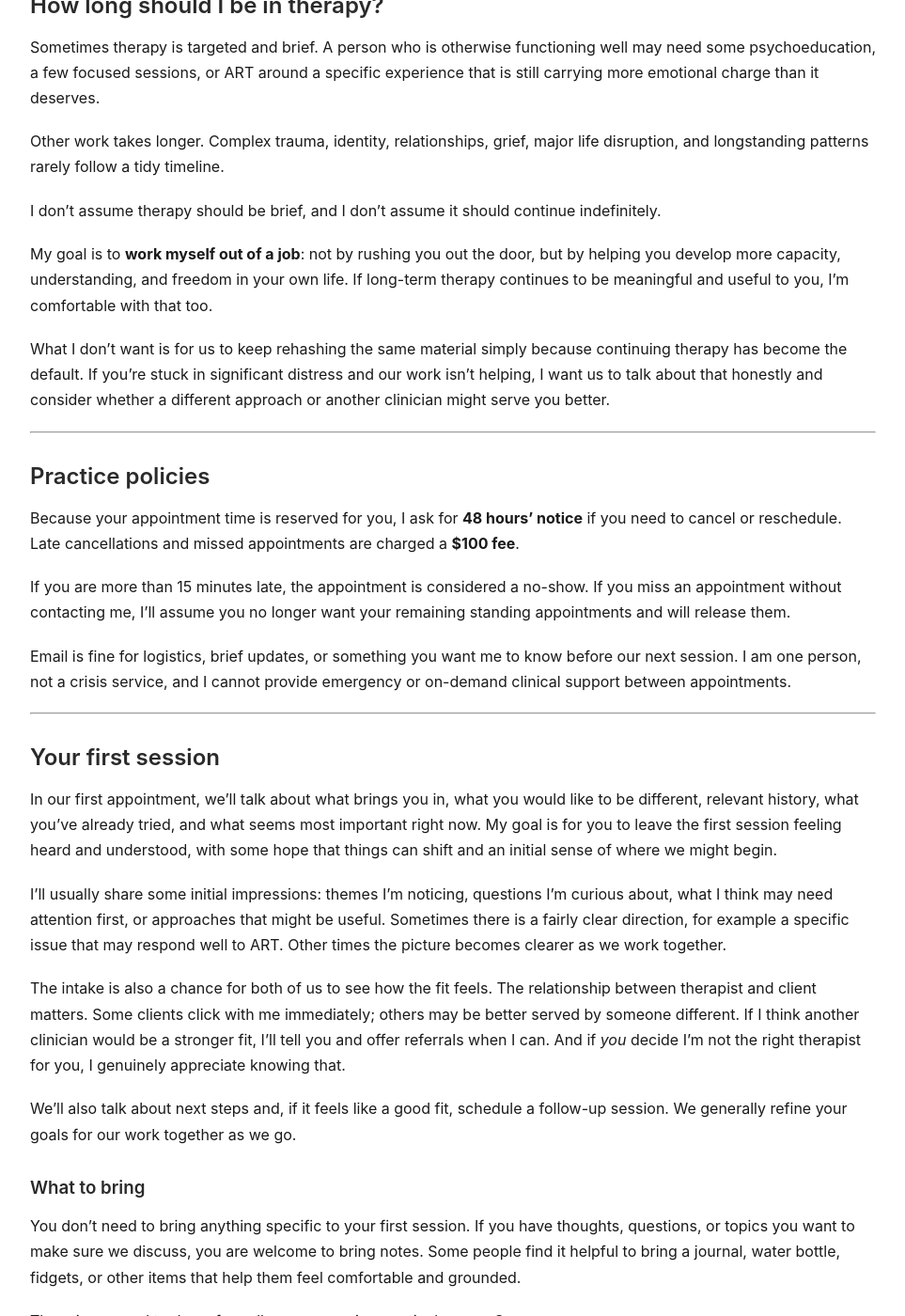
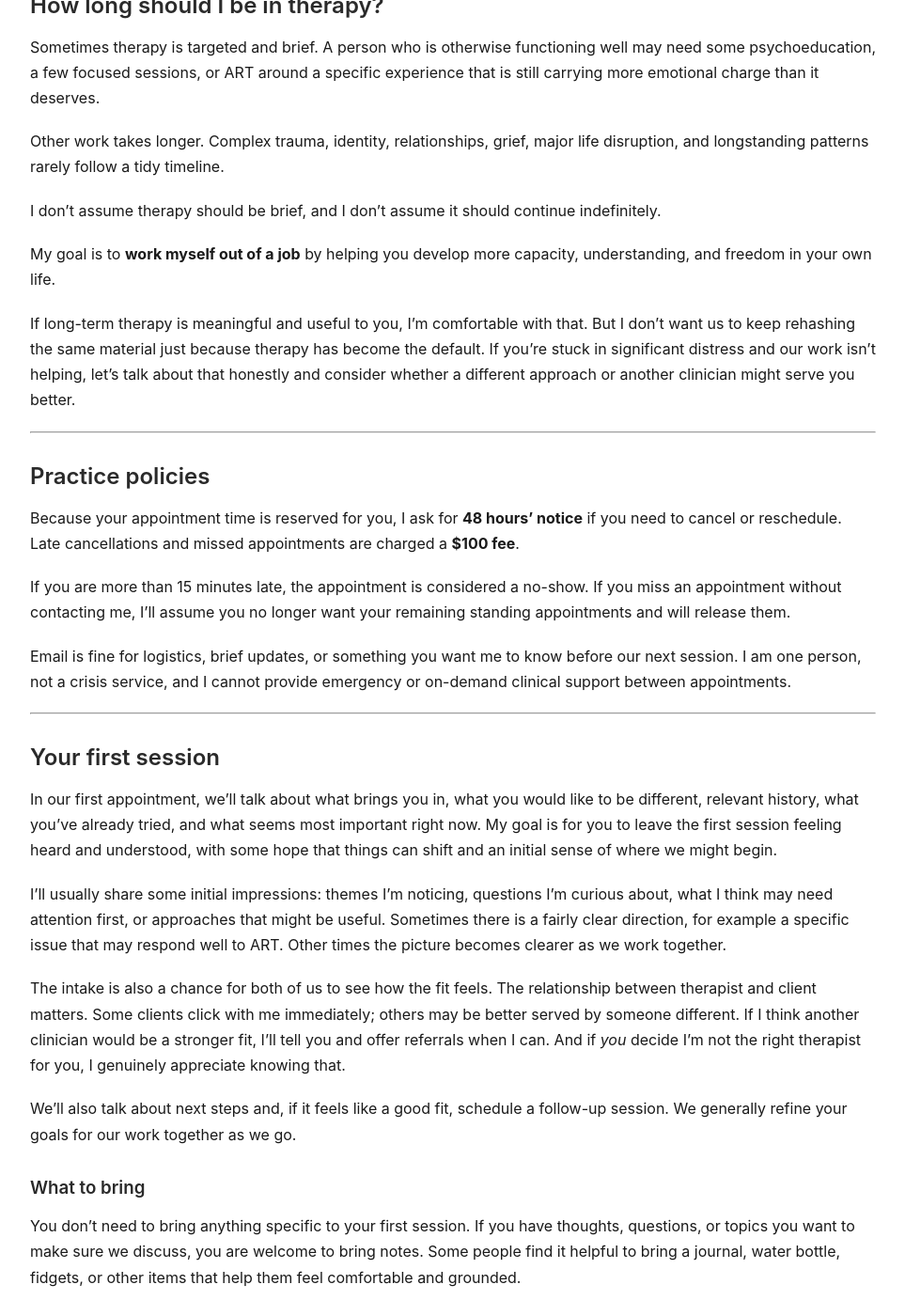
Before and after one commit to SaraRands/sararands-site, a Jekyll site: the page built from fees-scheduling.md, in a window 1280 px wide and 1400 px high, scrolled down 2402 px. Shown: the whole window at 94% size, without its empty margins (158-1121 px from the left). Built offline with Jekyll 4.4.1, drawn with Linux system fonts in a browser that asks for light colours; some of the changed text lies outside the part shown.

```diff
--- a/_layouts/post.html
+++ b/_layouts/post.html
@@ -19,7 +19,7 @@ layout: default
       <hr />
       <p class="blog-post-footer">
         <em>
-          <a href="/">Sara Rands, CMHC</a> is a Salt Lake City <a href="/about/">therapist</a> who works with gifted, sensitive, and neurodivergent adults navigating identity, relationships, work, money, faith and religious transition, and other major life changes. If something in this post resonated, you’re welcome to <a href="/contact/">reach out</a>.
+          <a href="/">Sara Rands, CMHC</a> is a Salt Lake City <a href="/about/">therapist</a> who works with gifted, sensitive, and neurodivergent adults navigating identity, relationships, work, money, faith and religious transition, and other major life changes. If something in this post resonated, <a href="/blog/">see what else I've written</a>, <a href="https://buttondown.com/sararands">subscribe to my newsletter</a>, or <a href="/contact/">contact me</a>.
         </em>
       </p>
       <p class="blog-nav">
--- a/fees-scheduling.md
+++ b/fees-scheduling.md
@@ -78,9 +78,9 @@ Other work takes longer. Complex trauma, identity, relationships, grief, major l
 
 I don't assume therapy should be brief, and I don't assume it should continue indefinitely.
 
-My goal is to **work myself out of a job**: not by rushing you out the door, but by helping you develop more capacity, understanding, and freedom in your own life. If long-term therapy continues to be meaningful and useful to you, I'm comfortable with that too.
+My goal is to **work myself out of a job** by helping you develop more capacity, understanding, and freedom in your own life.
 
-What I don't want is for us to keep rehashing the same material simply because continuing therapy has become the default. If you're stuck in significant distress and our work isn't helping, I want us to talk about that honestly and consider whether a different approach or another clinician might serve you better.
+If long-term therapy is meaningful and useful to you, I'm comfortable with that. But I don't want us to keep rehashing the same material just because therapy has become the default. If you're stuck in significant distress and our work isn't helping, let's talk about that honestly and consider whether a different approach or another clinician might serve you better.
 
 ---
 
@@ -108,8 +108,6 @@ We'll also talk about next steps and, if it feels like a good fit, schedule a fo
 
 You don't need to bring anything specific to your first session. If you have thoughts, questions, or topics you want to make sure we discuss, you are welcome to bring notes. Some people find it helpful to bring a journal, water bottle, fidgets, or other items that help them feel comfortable and grounded.
 
-There is no need to dress formally or prepare in a particular way. Come as you are.
-
 ### Privacy
 
 Your privacy matters. If we happen to see each other outside of the office, I will not approach you or acknowledge our professional relationship unless you initiate contact.
```
